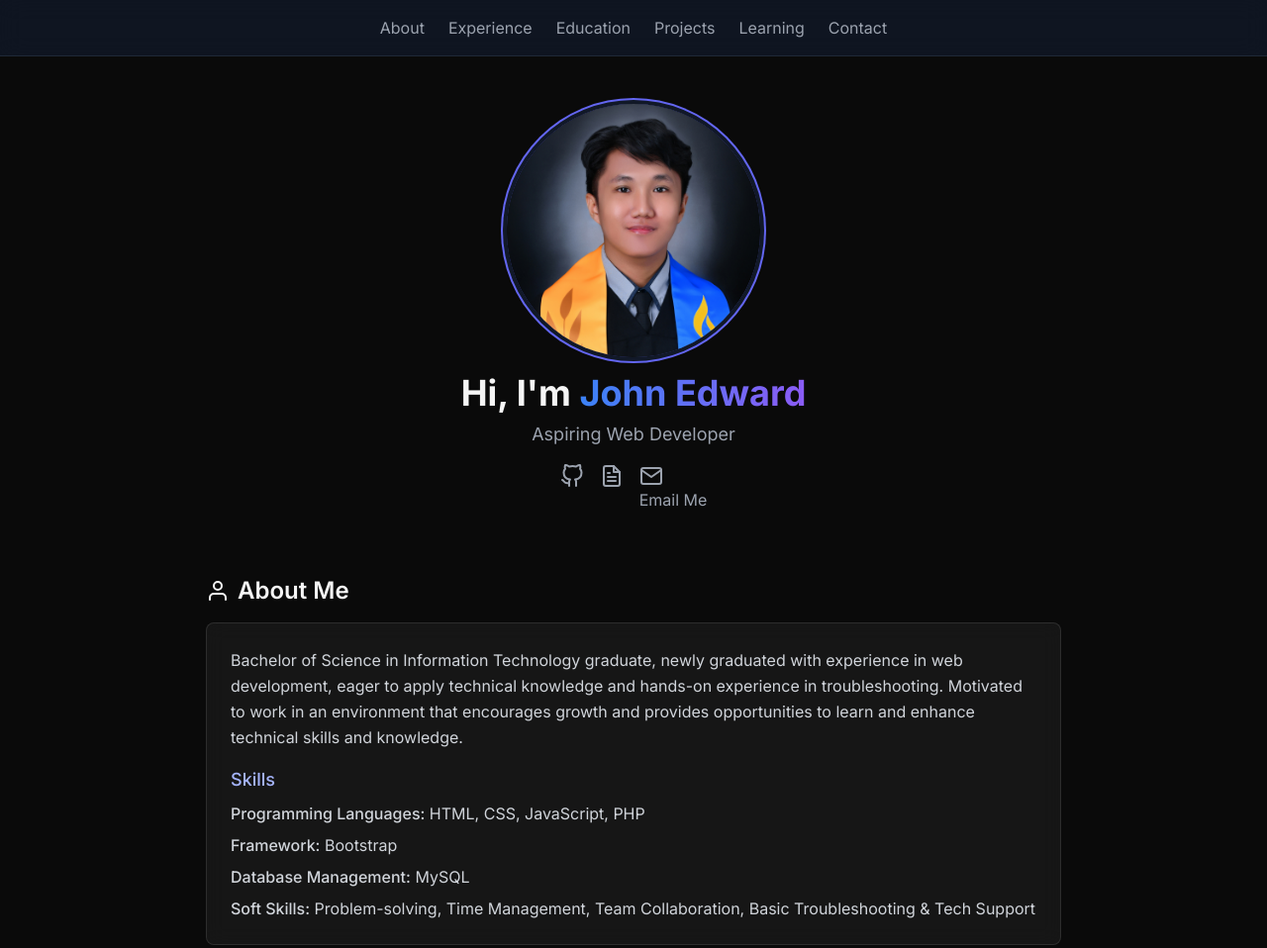
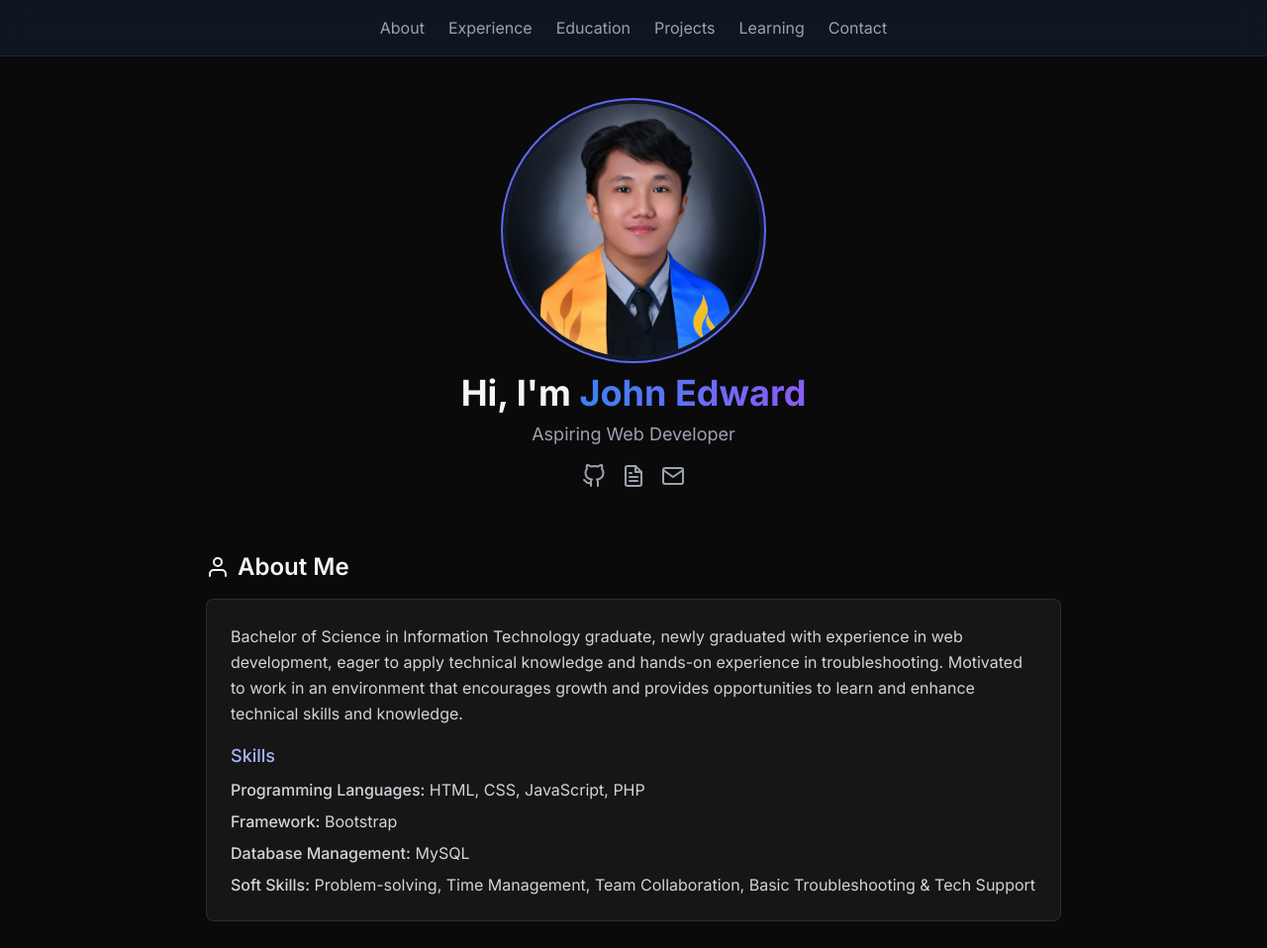
Before and after one commit to JhnEdwrd/Portfolio, a plain HTML site: page index.html in a window 1280 px wide. Shown: the top 958 px of the page at 99% size. Drawn offline with nearby package versions, Linux system fonts and the light colour scheme.

Commit message:
Update index.html

```diff
--- a/index.html
+++ b/index.html
@@ -66,7 +66,7 @@
                     <span class="absolute -bottom-7 left-1/2 -translate-x-1/2 bg-gray-800 text-white text-xs px-2 py-1 rounded opacity-0 group-hover:opacity-100 transition-opacity whitespace-nowrap">Resume</span>
                 </a>
                 <a href="mailto:jebd23@gmail.com" class="text-gray-400 hover:text-red-400 transition-colors group relative">
-                <i data-feather="mail"></i> Email Me</a>
+                <i data-feather="mail"></i></a>
                     <span class="absolute -bottom-7 left-1/2 -translate-x-1/2 bg-gray-800 text-white text-xs px-2 py-1 rounded opacity-0 group-hover:opacity-100 transition-opacity whitespace-nowrap">Email</span>
                 </a>
             </div>
```
